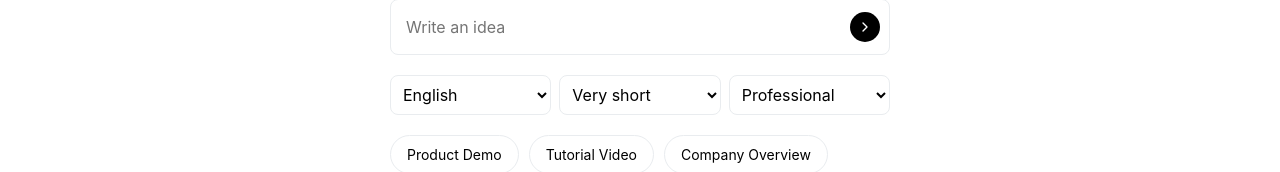
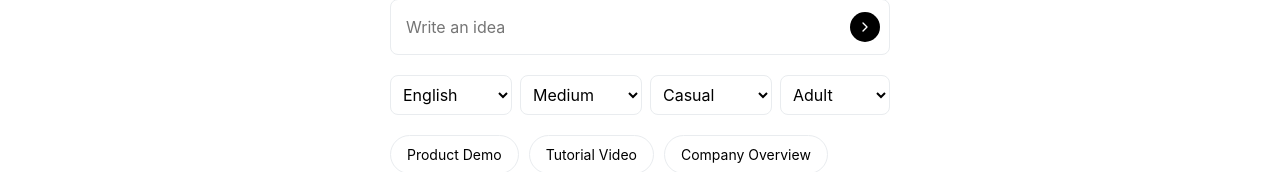
Before and after one commit to Thuyuyen1105/VideoGenerate, a JavaScript app in the folder frontend/: page /search in a window 1280 px wide. Shown: the part 434-606 px from the top of the page. Built offline with nearby package versions, Linux system fonts and the light colour scheme; no server answers.

Commit message:
update search.vue ui

```diff
--- a/frontend/src/views/search.vue
+++ b/frontend/src/views/search.vue
@@ -36,24 +36,37 @@
 
             <div style="display: flex; gap: 8px; margin-bottom: 20px;">
               <div style="flex: 1;">
-                <select style="width: 100%; padding: 8px; border: 1px solid var(--gray-medium); border-radius: var(--border-radius); background-color: white;">
-                  <option>English</option>
-                  <option>Spanish</option>
-                  <option>French</option>
+                <select v-model="selectedLanguage" style="width: 100%; padding: 8px; border: 1px solid var(--gray-medium); border-radius: var(--border-radius); background-color: white;">
+                  <option value="en">English</option>
+                  <option value="vi">Vietnamese</option>
                 </select>
               </div>
+
               <div style="flex: 1;">
-                <select style="width: 100%; padding: 8px; border: 1px solid var(--gray-medium); border-radius: var(--border-radius); background-color: white;">
-                  <option>Very short</option>
-                  <option>Short</option>
-                  <option>Medium</option>
+                <select v-model="selectedLength" style="width: 100%; padding: 8px; border: 1px solid var(--gray-medium); border-radius: var(--border-radius); background-color: white;">
+                  <option value="veryshort">Very short</option>
+                  <option value="short">Short</option>
+                  <option value="medium">Medium</option>
+                  <option value="long">Long</option>
+
                 </select>
               </div>
+
               <div style="flex: 1;">
-                <select style="width: 100%; padding: 8px; border: 1px solid var(--gray-medium); border-radius: var(--border-radius); background-color: white;">
-                  <option>Professional</option>
-                  <option>Casual</option>
-                  <option>Funny</option>
+                <select v-model="selectedTone" style="width: 100%; padding: 8px; border: 1px solid var(--gray-medium); border-radius: var(--border-radius); background-color: white;">
+                  <option value="casual">Casual</option>
+                  <option value="storytelling">Storytelling</option>
+                  <option value="educational">Educational</option>
+                  <option value="funny">Funny</option>
+                </select>
+              </div>
+
+              <div>
+                  <select v-model="selectAudience" style="width: 100%; padding: 8px; border: 1px solid var(--gray-medium); border-radius: var(--border-radius); background-color: white;">
+                  <option value="kids">Kid</option>
+                  <option value="teenager">Teenager</option>
+                  <option value="adult">Adult</option>
+                  <option value="expert">Expert</option>
                 </select>
               </div>
             </div>
@@ -86,7 +99,11 @@ export default {
   data() {
     return {
       videoIdea: '',
-      randomIdeas: []
+      randomIdeas: [],
+      selectedLanguage: 'en',
+      selectedLength: 'medium',
+      selectedTone: 'casual',
+      selectAudience: 'adult'
     }
   },
   methods: {
```
